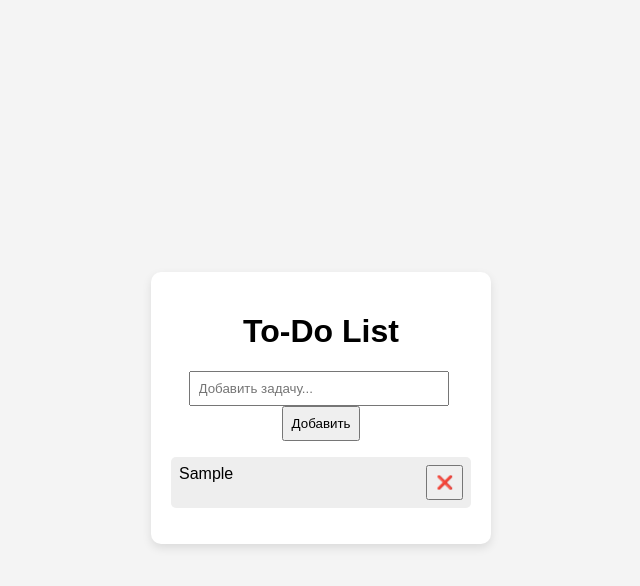
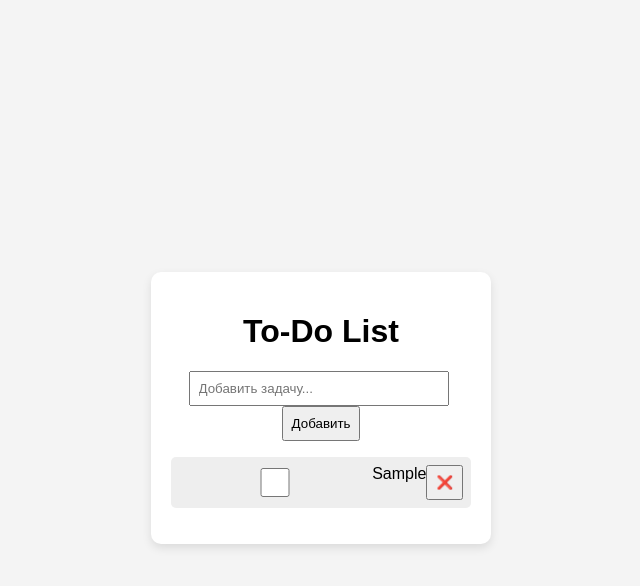
Before and after one commit to Abafarius/react_shag, a React (Vite) app in the folder homeworks/todolist/todo-app/: page / in a window 1280 px wide. Both pictures are taken after typing "Sample" into the empty fields and a click on the button "Добавить". Shown: the top 586 px of the page, without its empty margins (319-959 px from the left). Built offline with nearby package versions, Linux system fonts and the light colour scheme.

Commit message:
Update TodoItem.jsx

```diff
--- a/homeworks/todolist/todo-app/src/components/TodoItem.jsx
+++ b/homeworks/todolist/todo-app/src/components/TodoItem.jsx
@@ -1,13 +1,9 @@
 function TodoItem({ todo, toggleTodo, removeTodo }) {
     return (
-      <li>
-        <span
-          style={{ textDecoration: todo.completed ? "line-through" : "none", cursor: "pointer" }}
-          onClick={() => toggleTodo(todo.id)}
-        >
-          {todo.text}
-        </span>
-        <button onClick={() => removeTodo(todo.id)}>❌</button>
+      <li className={todo.completed ? "completed" : ""}>
+        <input type="checkbox" checked={todo.completed} onChange={() => toggleTodo(todo.id)} />
+        <span onClick={() => toggleTodo(todo.id)}>{todo.text}</span>
+        <button className="delete-btn" onClick={() => removeTodo(todo.id)}>❌</button>
       </li>
     );
   }
```
